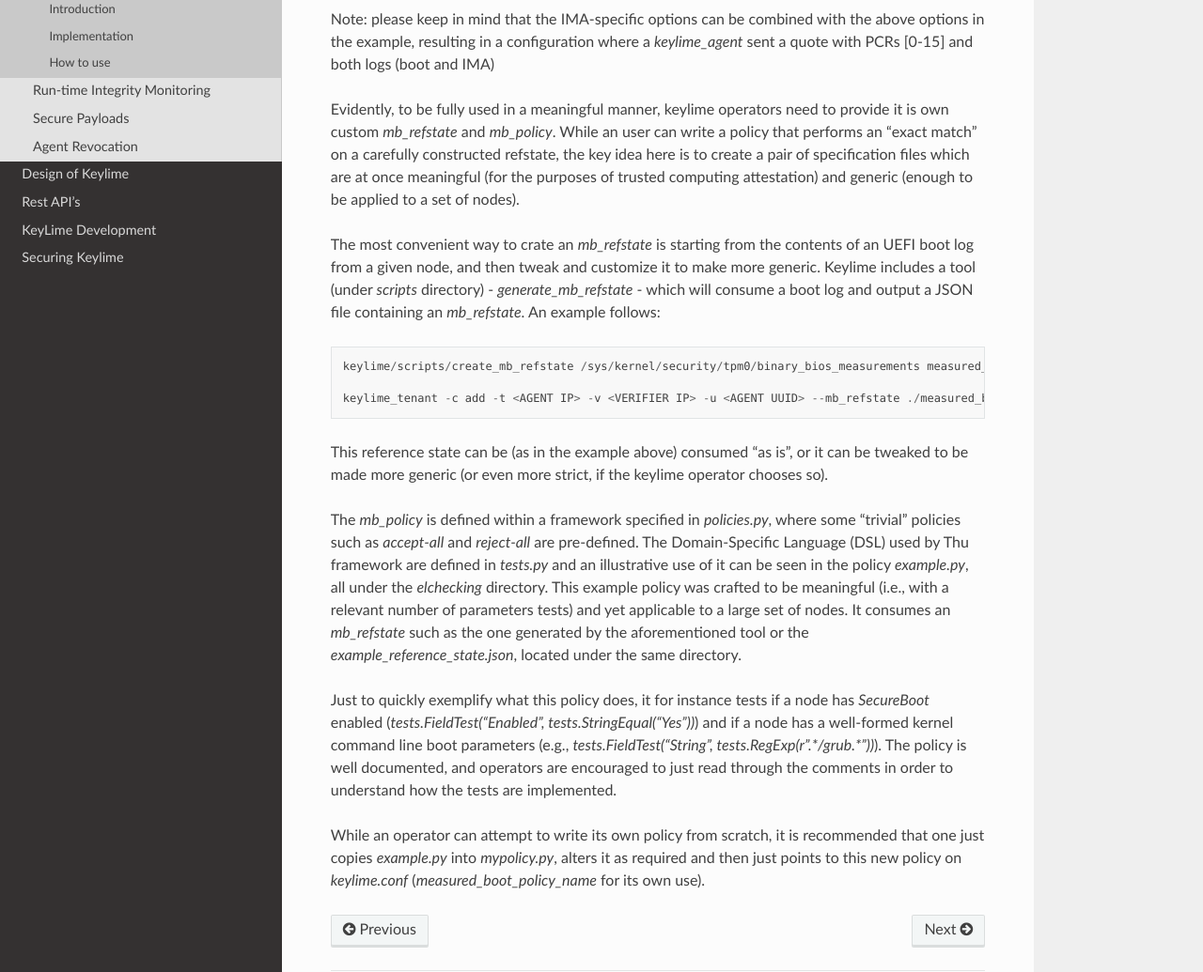
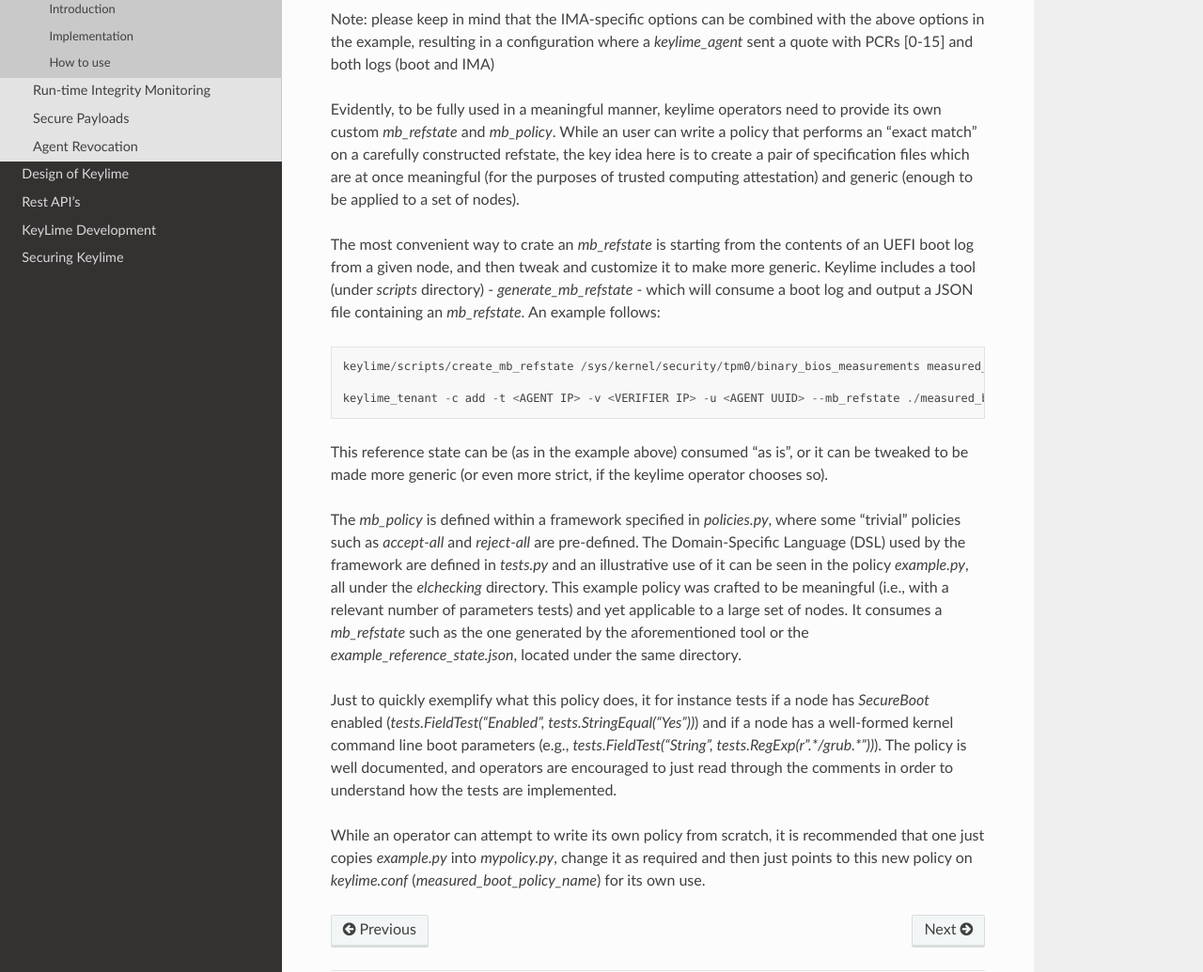
Before and after one commit to keylime/keylime, a Sphinx documentation site: the page built from docs/user_guide/use_measured_boot.rst, in a window 1280 px wide and 1400 px high, scrolled down 1603 px. Shown: the part 261-1296 px from the top of the window at 94% size. Built offline with Sphinx 7.4.7 and the Read the Docs theme 2.0.0, drawn with Linux system fonts in a browser that asks for light colours.

Commit message:
Minor fixes
Signed-off-by: Marcio Silva <marcio.a.silva@ibm.com>

```diff
--- a/docs/user_guide/use_measured_boot.rst
+++ b/docs/user_guide/use_measured_boot.rst
@@ -90,7 +90,7 @@
 `keylime_agent` sent a quote with PCRs [0-15] and both logs (boot and IMA)
 
 Evidently, to be fully used in a meaningful manner, keylime operators need to
-provide it is own custom `mb_refstate` and `mb_policy`. While an user can write
+provide its own custom `mb_refstate` and `mb_policy`. While an user can write
 a policy that performs an "exact match" on a carefully constructed refstate, the
 key idea here is to create a pair of specification files which are at once meaningful
 (for the purposes of trusted computing attestation) and generic (enough to be
@@ -112,11 +112,11 @@
 
 The `mb_policy` is defined within a framework specified in `policies.py`, where
 some "trivial" policies such as `accept-all` and `reject-all` are pre-defined.
-The Domain-Specific Language (DSL) used by Thu framework are defined in
+The Domain-Specific Language (DSL) used by the framework are defined in
 `tests.py` and an illustrative use of it can be seen in the policy
 `example.py`, all under the `elchecking` directory. This example policy was
 crafted to be meaningful (i.e., with a relevant number of parameters tests) and
-yet applicable to a large set of nodes. It consumes an `mb_refstate` such as
+yet applicable to a large set of nodes. It consumes a `mb_refstate` such as
 the one generated by the aforementioned tool or the
 `example_reference_state.json`, located under the same directory.
 
@@ -129,6 +129,6 @@
 tests are implemented.
 
 While an operator can attempt to write its own policy from scratch, it is
-recommended that one just copies `example.py` into `mypolicy.py`, alters it as
-required and then just points to  this new policy on `keylime.conf`
-(`measured_boot_policy_name` for its own use).
+recommended that one just copies `example.py` into `mypolicy.py`, change it as
+required and then just points to this new policy on `keylime.conf`
+(`measured_boot_policy_name`) for its own use.
```
